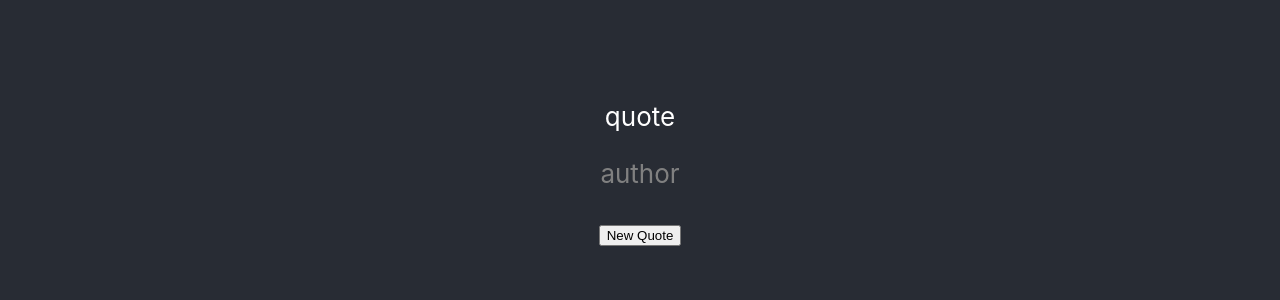
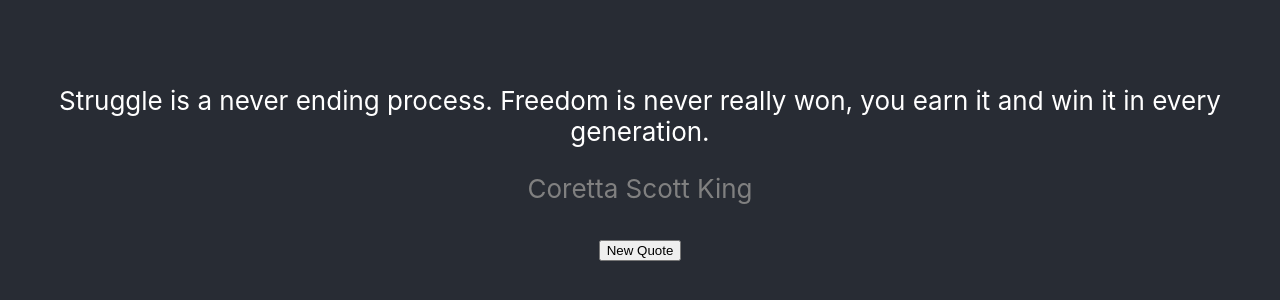
Before and after one commit to jdm79/random-quote-generator, a React (Create React App) app: page / in a window 1280 px wide. Shown: the part 240-540 px from the top of the page. Built offline with nearby package versions, Linux system fonts and the light colour scheme.

Commit message:
Add a componentDidMount to render a quote and author upon first load

```diff
--- a/src/Quote.js
+++ b/src/Quote.js
@@ -5,14 +5,16 @@ class Quote extends React.Component {
   constructor(props) {
     super(props)
     this.state = {
-      text: 'quote',
-      author: 'author',
+      text: '',
+      author: '',
       quote: quotes[Math.floor(Math.random() * quotes.length)]
   }
   this.newQuote = this.newQuote.bind(this)
 }
 // quotes[Math.floor(Math.random() * quotes.length)]
-
+componentDidMount() {
+  this.newQuote()
+}
 
 
 newQuote(){
```
